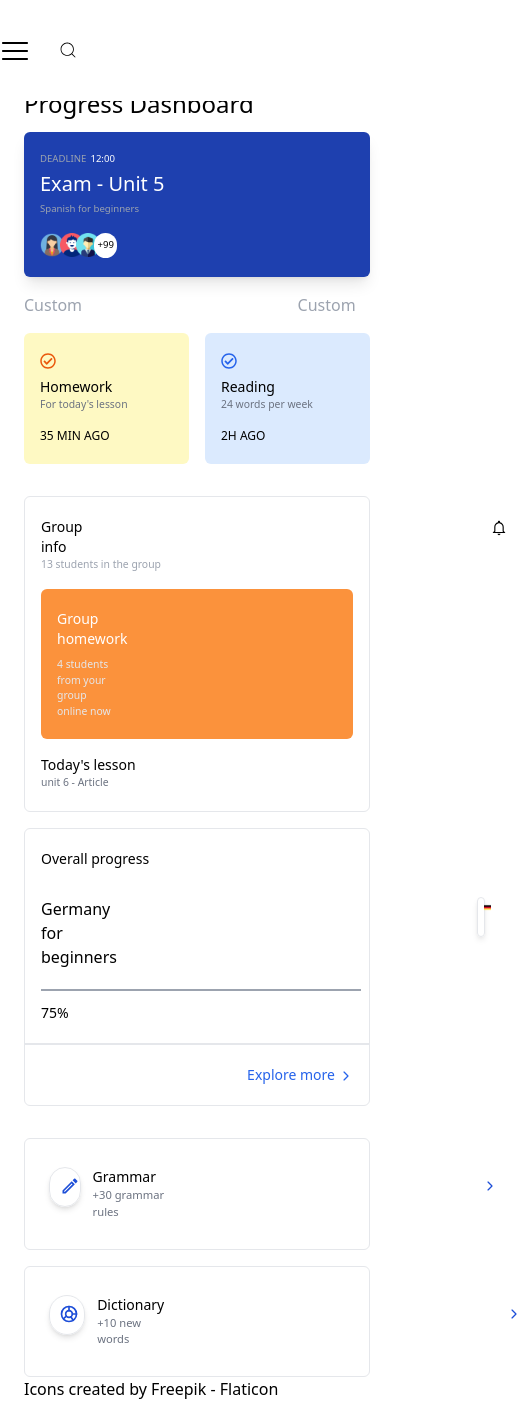
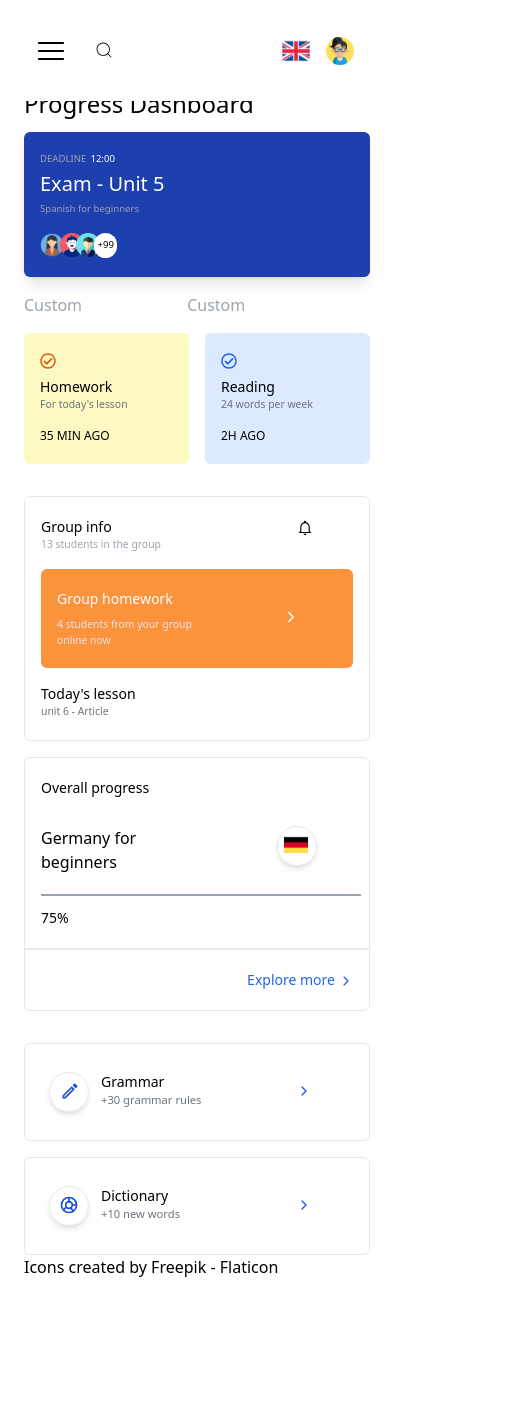
Before and after one commit to AbaniwoM/GP-Test, a React (Vite) app: page /admin-dashboard in a window 390 px wide. Shown: the whole page, 521 px wide, since content can reach past the window. After the commit the page ends 1279 px from the top, so only its background shows below. Built offline with nearby package versions, Linux system fonts and the light colour scheme.

Commit message:
build gp-test

```diff
--- a/src/components/dashboard/AdminSidebar.jsx
+++ b/src/components/dashboard/AdminSidebar.jsx
@@ -66,9 +66,9 @@ const AdminSidebar = () => {
                 <CgLogOut />
                 <span className='text-sm font-light'>Logout</span>
             </NavLink>
-            <div className='bg-gradient-to-r from-violet-800 to-violet-800 rounded-md py-3 xl:py-5 mx-3 xl:mx-1 lg:w-[90%] mt-[10rem]'>
+            <div className='bg-gradient-to-r from-violet-800 to-violet-800 rounded-md py-3 xl:py-5 mx-3 sm:gap-0  xl:mx-1 lg:w-[90%] mt-[10rem]'>
                 <div className="flex gap-1 justify-center">
-                <div className=''>
+                <div className='flex flex-col'>
                     <div className='font-light text-sm xl:text-[0.7rem] lg:text-[0.5rem]'>Storage</div>
                     <div className='flex gap-1 text-[0.6rem] xl:text-[0.6rem] lg:text-[0.5rem]'>3.4GB<div className="text-[0.6rem] lg:text-[0.5rem] text-gray-400 font-light">of 15GB</div></div>
                 </div>
--- a/src/components/dashboard/AdminSummary.jsx
+++ b/src/components/dashboard/AdminSummary.jsx
@@ -9,7 +9,6 @@ import profileEight from "../../assets/girl.png"
 import { IoMdNotificationsOutline, IoIosArrowForward } from "react-icons/io";
 import { MdOutlineEdit } from "react-icons/md";
 import { TbChartDonut4 } from "react-icons/tb";
-import { RxHamburgerMenu } from "react-icons/rx";
 import { CiSearch } from "react-icons/ci";
 import Hamburger from "./Hamburger";
 
@@ -17,7 +16,7 @@ import Hamburger from "./Hamburger";
 const AdminSummary = () => {
   return (
     <div className='pt-6 pl-6 md:pt-0 md:pl-0 sm:pt-0 sm:pl-0'>
-        <div className='hidden sm:flex sm:justify-around md:flex md:justify-around sm:bg-white sm:w-full sm:items-center sm:h-[12vh] sm:gap-[20.8rem] md:bg-white md:w-full md:items-center md:h-[12vh] md:gap-[30rem] sm:fixed sm:top-0 sm:z-10 md:fixed md:top-0 md:z-10'>
+        <div className='hidden sm:flex sm:justify-around md:flex md:justify-around sm:bg-white sm:w-full sm:items-center sm:h-[12vh] sm:gap-[6rem] md:bg-white md:w-full md:items-center md:h-[12vh] md:gap-[30rem] sm:fixed sm:top-0 sm:z-10 md:fixed md:top-0 md:z-10'>
           <div className='flex gap-7'>
             {/* <div className='text-xl'><RxHamburgerMenu /></div> */}
             <div><Hamburger /></div>
@@ -41,7 +40,7 @@ const AdminSummary = () => {
                 <div className='rounded-full bg-white text-black text-[0.6rem] px-[0.2rem] py-[0.33rem] absolute top-0 left-[3.4rem]'>+99</div>
               </div>
             </div>
-            <div className='hidden sm:grid sm:grid-cols-6 sm:text-gray-400 sm:gap-[5.7rem] md:grid md:grid-cols-6 md:text-gray-400 md:gap-[5.7rem]'>
+            <div className='hidden sm:grid sm:grid-cols-6 sm:text-gray-400 sm:gap-[3.4rem] md:grid md:grid-cols-6 md:text-gray-400 md:gap-[6rem]'>
               <div className='col-span-3'>Custom</div>
               <div className='col-span-3'>Custom</div>
             </div>
@@ -62,12 +61,12 @@ const AdminSummary = () => {
         </div>
         <div className='grid grid-cols-12 mt-8 gap-4 mr-[4rem] sm:mr-5 md:mr-5 md:pl-6 sm:grid-cols-1'>
           <div className='col-span-6 border pt-5 pl-4 pb-5 rounded-md'>
-            <div className='flex gap-[16.9rem] xl:gap-[9.5rem] lg:gap-[6.2rem] md:gap-[13.5rem] sm:gap-[25.5rem]'>
+            <div className='flex gap-[16.9rem] xl:gap-[9.5rem] lg:gap-[6.2rem] md:gap-[13.5rem] sm:gap-[11.5rem]'>
               <div className='text-sm'>Group info</div>
               <div className='pt-[0.1rem] text-lg'><IoMdNotificationsOutline /></div>
             </div>
             <div className='text-[0.65rem] text-gray-400'>13 students in the group</div>
-            <div className='flex gap-[10.2rem] xl:gap-[3.7rem] lg:gap-[0.7rem] md:gap-[7.5rem] sm:gap-[19.5rem] bg-orange-400 text-white pt-5 pl-4 pb-5 mr-4 mt-4 mb-4 rounded-md'>
+            <div className='flex gap-[10.2rem] xl:gap-[3.7rem] lg:gap-[0.7rem] md:gap-[7.5rem] sm:gap-[5.7rem] bg-orange-400 text-white pt-5 pl-4 pb-5 mr-4 mt-4 mb-4 rounded-md'>
               <div>
                 <div className='text-sm'>Group homework</div>
                 <div className='text-[0.65rem] text-gray-200 font-light pt-2'>4 students from your group <br /> online now</div>
@@ -79,7 +78,7 @@ const AdminSummary = () => {
           </div>
           <div className='col-span-6 border pt-5 pb-5 rounded-md'>
             <div className='text-sm pl-4'>Overall progress</div>
-            <div className='flex gap-[14.2rem] pl-4 pt-7 xl:gap-[7rem] lg:gap-[3.5rem] md:gap-[10rem] sm:gap-[22.5rem]'>
+            <div className='flex gap-[14.2rem] pl-4 pt-7 xl:gap-[7rem] lg:gap-[3.5rem] md:gap-[10rem] sm:gap-[8.8rem]'>
               <div>Germany for <br/> beginners</div>
               <div className='border rounded-full w-10 h-10 shadow-md'>
                 <img src={profileFive} className='w-6 pt-[0.4rem] ml-[0.4rem]'/>
@@ -95,7 +94,7 @@ const AdminSummary = () => {
           </div>
         </div>
         <div className='grid grid-cols-12 mt-8 gap-4 mr-[4rem] sm:mr-5 md:mr-5 md:pl-6 sm:grid-cols-1'>
-          <div className='col-span-6 border pt-5 pl-4 pb-5 sm:pt-7 sm:pl-6 sm:pb-7 rounded-md flex gap-[11.5rem] xl:gap-[4.5rem] lg:gap-[1.4rem] md:gap-[8.4rem] sm:gap-[19.9rem]'>
+          <div className='col-span-6 border pt-5 pl-4 pb-5 sm:pt-7 sm:pl-6 sm:pb-7 rounded-md flex gap-[11.5rem] xl:gap-[4.5rem] lg:gap-[1.4rem] md:gap-[8.4rem] sm:gap-[6rem]'>
               <div className='flex gap-3'>
               <div className='border rounded-full w-10 h-10 shadow-md'>
                 <div className='text-xl pt-[0.5rem] ml-[0.6rem] text-blue-700'>
@@ -109,7 +108,7 @@ const AdminSummary = () => {
               </div>
               <div className='text-sm mt-3 text-blue-700 cursor-pointer'><IoIosArrowForward /></div>
           </div>
-          <div className='col-span-6 border pt-5 pl-4 pb-5 sm:pt-7 sm:pl-6 sm:pb-7 rounded-md flex gap-[13rem] lg:gap-[2.7rem] xl:gap-[6rem] md:gap-[9.8rem] sm:gap-[21.2rem]'>
+          <div className='col-span-6 border pt-5 pl-4 pb-5 sm:pt-7 sm:pl-6 sm:pb-7 rounded-md flex gap-[13rem] lg:gap-[2.7rem] xl:gap-[6rem] md:gap-[9.8rem] sm:gap-[7.3rem]'>
             <div className='flex gap-3'>
               <div className='border rounded-full w-10 h-10 shadow-md'>
                 <div className='text-xl pt-[0.54rem] ml-[0.55rem] text-blue-700'>
--- a/src/components/dashboard/Hamburger.jsx
+++ b/src/components/dashboard/Hamburger.jsx
@@ -76,7 +76,7 @@ const Hamburger = () => {
         <div className='border border-gray-400 w-[82%] ml-[0.8rem] mt-5'></div>
         <div>
             <div className='flex gap-3 justify-center bg-gradient-to-r from-violet-800 to-violet-800 rounded-md mt-5 py-8 mx-3 w-[83%]'>
-                <div className='rounded-full mt-1 bg-yellow-400 w-[11%] h-[1.5rem] text-black text-xs text-center pt-1'>DW</div>
+                <div className='rounded-full mt-1 bg-yellow-400 w-[14%] h-[1.5rem] text-black text-xs text-center pt-1'>DW</div>
                 <div className=''>
                     <div className='font-light text-xs'>Dlex Designs</div>
                     <div className="text-xs text-gray-400 font-light">general team</div>
@@ -120,7 +120,7 @@ const Hamburger = () => {
                 <span className='text-sm font-light'>Logout</span>
             </NavLink>
             <div className='bg-gradient-to-r from-violet-800 to-violet-800 rounded-md py-8 w-[83%] mx-3 mt-[17rem]'>
-                <div className="flex gap-[5rem] justify-center">
+                <div className="flex justify-center">
                 <div className=''>
                     <div className='font-light text-sm'>Storage</div>
                     <div className='flex gap-1 text-[0.6rem]'>3.4GB<div className="text-[0.6rem] text-gray-400 font-light">of 15GB</div></div>
--- a/src/components/dashboard/SummaryCard.jsx
+++ /dev/null
@@ -1,17 +0,0 @@
-import React from 'react'
-
-const SummaryCard = ({icon, text, number, color}) => {
-  return (
-    <div className='rounded flex bg-white'>
-        <div className={`text-3xl flex justify-center items-center ${color} text-white px-4`}>
-          {icon}
-        </div>
-        <div className='pl-4 py-1'>
-            <p className='text-lg font-semibold'>{text}</p>
-            <p className='text-xl font-bold'>{number}</p>
-        </div>
-    </div>
-  )
-}
-
-export default SummaryCard
--- a/src/pages/Login.jsx
+++ b/src/pages/Login.jsx
@@ -33,11 +33,14 @@ const Login = () => {
 
   return (
     <div className="flex flex-col items-center h-screen justify-center bg-gradient-to-r from-blue-900 to-blue-900 space-y-6">
-        <div className='border shadow p-6 w-[30%] lg:w-[46%] sm:w-[58%] md:w-[58%] bg-white rounded-md'>
+        <div className='border shadow p-6 w-[30%] lg:w-[46%] sm:w-[80%] md:w-[58%] bg-white rounded-md'>
         <h2 className='hidden md:flex md:text-lg md:font-medium md:mb-4 md:justify-center sm:flex sm:justify-center sm:font-normal sm:text-md'>Login</h2>
         {/* {error && <p className="text-red-500">{error}</p>} */}
         <form>
-            <div className="flex justify-center text-xs gap-1 mt-4 mb-7">Don't have an account yet? <div className="text-blue-900 font-medium">Create an account</div></div>
+            <div className="flex sm:flex-col sm:text-center justify-center text-xs gap-1 mt-4 mb-7">
+                <div>Don't have an account yet?</div>
+                <div className="text-blue-900 font-medium">Create an account</div>
+            </div>
             <button className="border flex justify-center w-full py-2 rounded-sm text-sm mb-5 cursor-pointer">
                 <div><img src={googleImg} className="w-7"/></div>
                 <div className="py-1">Sign up with Google</div>
```
Also changed, not shown: src/components/dashboard/Navbar.jsx (deleted, +0 -14 lines), 1 other file (tests, documents, lock files or other folders).
